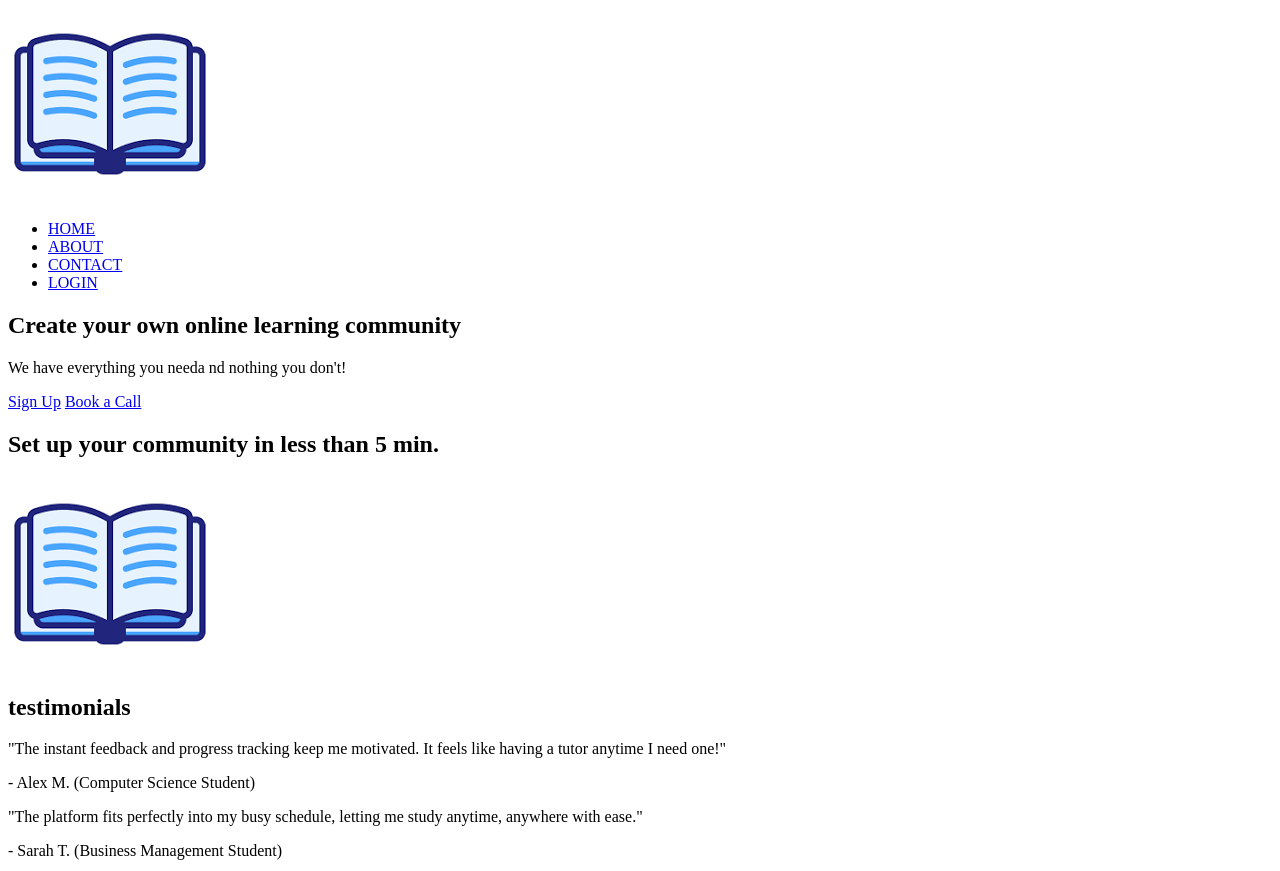
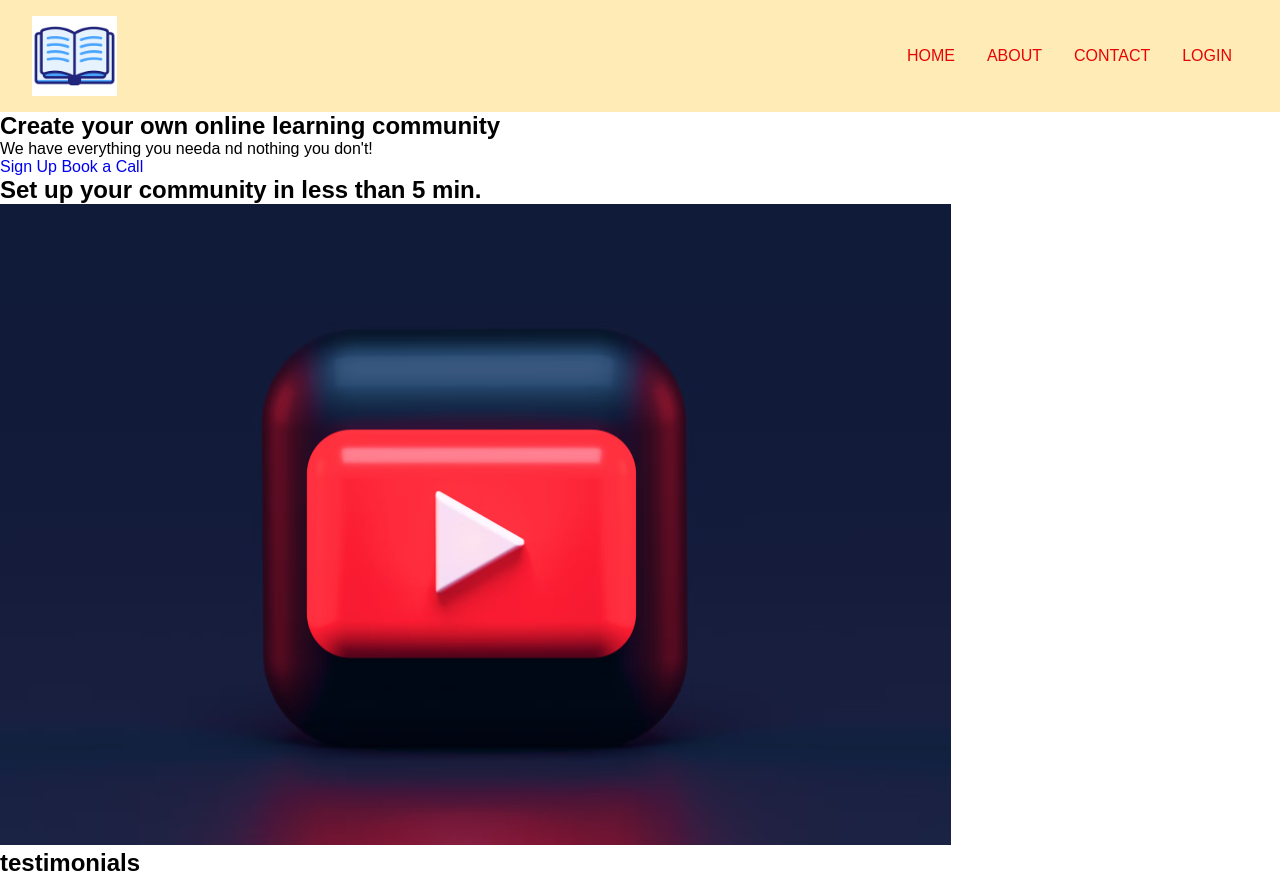
Before and after one commit to tyetya/LMS_Sales_Page, a plain HTML site: page index.html in a window 1280 px wide. Shown: the top 871 px of the page. Drawn offline with Linux system fonts and the light colour scheme; a web font is replaced by a local one.

Commit message:
HTML struktura kb vegleges, CSS-ben header es navbar es logo design kesz. 2024.10.26 webinar anyag vege

```diff
--- a/assets/styles/styles.css
+++ b/assets/styles/styles.css
@@ -1,3 +1,69 @@
+:root {
+    --primary: #2f66ad;
+    --light: rgb(255, 235, 181);
+    --dark: hsla(224, 100%, 50%, 0.412);
+    --link: hsl(0, 97%, 46%);
+    --link-hover:  hwb(111 40% 28%);
+}
+
 * {
-    font-family: "Vrng";
+    margin: 0;
+    padding: 0;
+    box-sizing: border-box;
 }
+
+html {
+    font-size: 16px;
+}
+
+body {
+    font-family: sans-serif;
+}
+
+img {
+    max-width: 100%;
+}
+
+ul {
+    list-style: none;
+}
+
+a {
+    text-decoration: none;
+}
+
+/* NAVBAR */
+
+.navbar {
+    padding: 1rem 2rem;
+    background-color: var(--light);
+    color: var(--dark);
+}
+
+.logo {
+    height: 5rem;
+}
+
+.header-navigation {
+    display: flex;
+    justify-content: space-between;
+    align-items: center;
+}
+
+.nav-items {
+    display: flex;
+}
+
+.nav-link {
+    padding: 0.5rem 1rem;
+    font-weight: 500;
+    color: var(--link);
+    display: block;
+}
+
+.nav-link:hover {
+    transition: 0.6s;
+    color: var(--link-hover);
+}
+
+/* MAIN BANNER */
--- a/index.html
+++ b/index.html
@@ -4,15 +4,31 @@
     <meta charset="UTF-8">
     <meta name="viewport" content="width=device-width, initial-scale=1.0">
     <title>LMS Sales Page</title>
-    <link href="https://db.onlinewebfonts.com/c/cf61e63af1c0022d9d4225a347007212?family=Vrng" rel="stylesheet" type="text/css"/>
+    <link
+        href="https://db.onlinewebfonts.com/c/cf61e63af1c0022d9d4225a347007212?family=Vrng"
+        rel="stylesheet"
+        type="text/css"
+    />
+    <link rel="stylesheet" href="./assets/styles/styles.css">
+
+    <link
+        rel="shortcut icon"
+        href="./assets/images/favicon.ico"
+        type="images/x-icon"
+    />
 
 </head>
 <body>
     <header>
         <nav class="navbar">
+            <div class="container header-navigation">
                 <div class="logo">
                     <a href="./index.html">
-                    <img src="./assets/images/logo_book.png" alt="logo">
+                        <img
+                            src="./assets/images/logo_book.png"
+                            alt="logo"
+                            class="logo"
+                        />
                     </a>
                 </div>
                 <div class="main menu">
@@ -31,6 +47,7 @@
                         </li>
                     </ul>
                 </div>
+            </div>
         </nav>
     </header>
     <main>
@@ -48,7 +65,7 @@
             <h2>Set up your community in less than 5 min.</h2>
             <div class="video-content">
                 <img
-                    src="./assets/images/logo_book.png"
+                    src="./assets/images/video_thumbnail.png"
                     alt="Setip video"
                     class="video-preview"
                 />
@@ -117,7 +134,11 @@
         <div class="footer-container">
             <div class="logo">
                 <a href="./index.html">
-                    <img src="https://placehold.co/80" alt="logo">
+                    <img
+                        src="https://placehold.co/80"
+                        alt="logo"
+                        class="logo"
+                    />
                 </a>
             </div>
             <div>
```
Also changed, not shown: assets/images/background.jpg (added), assets/images/favicon.ico (added), assets/images/video_thumbnail.png (added). Lines whose indentation alone changed are shown as unchanged.
